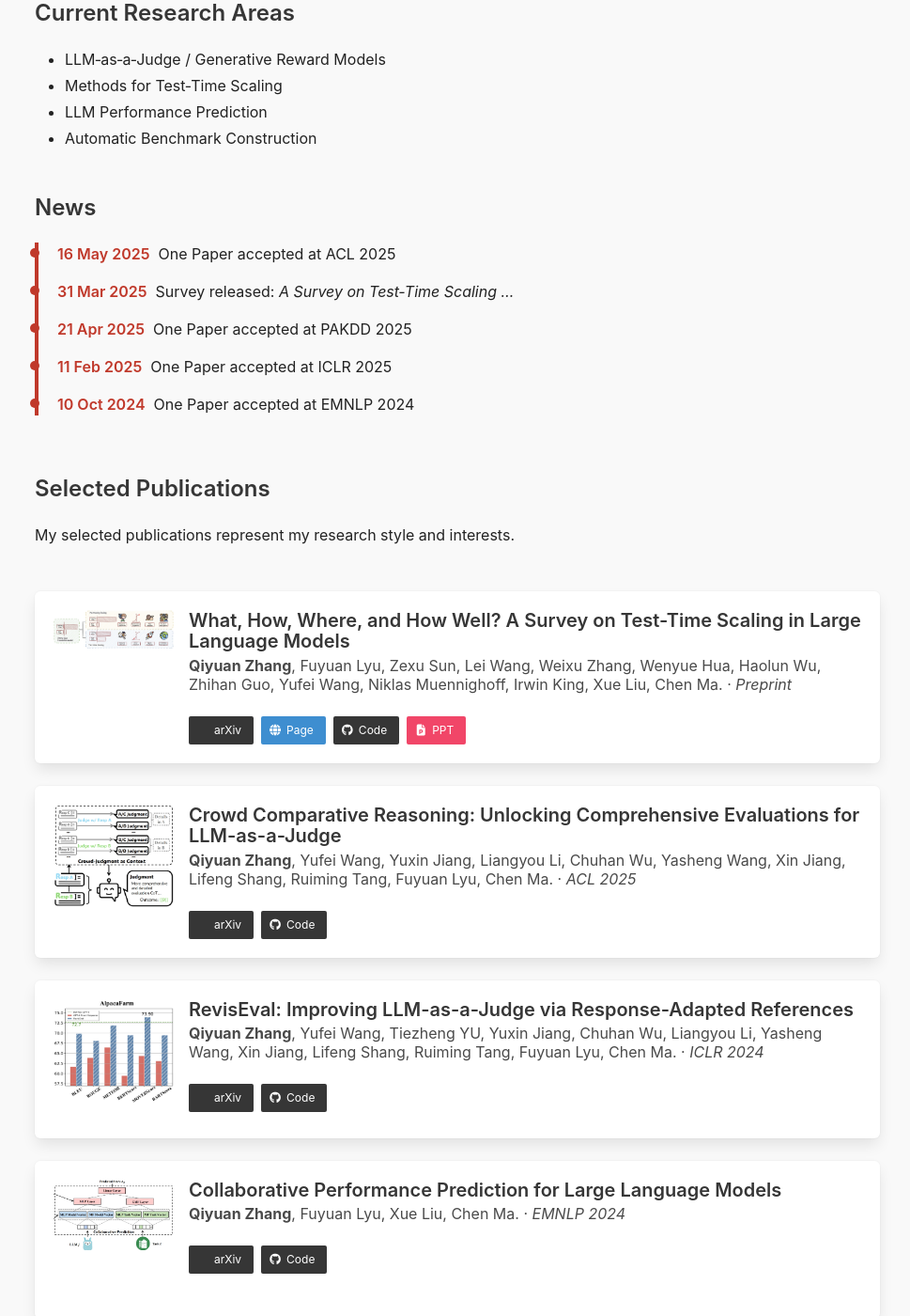
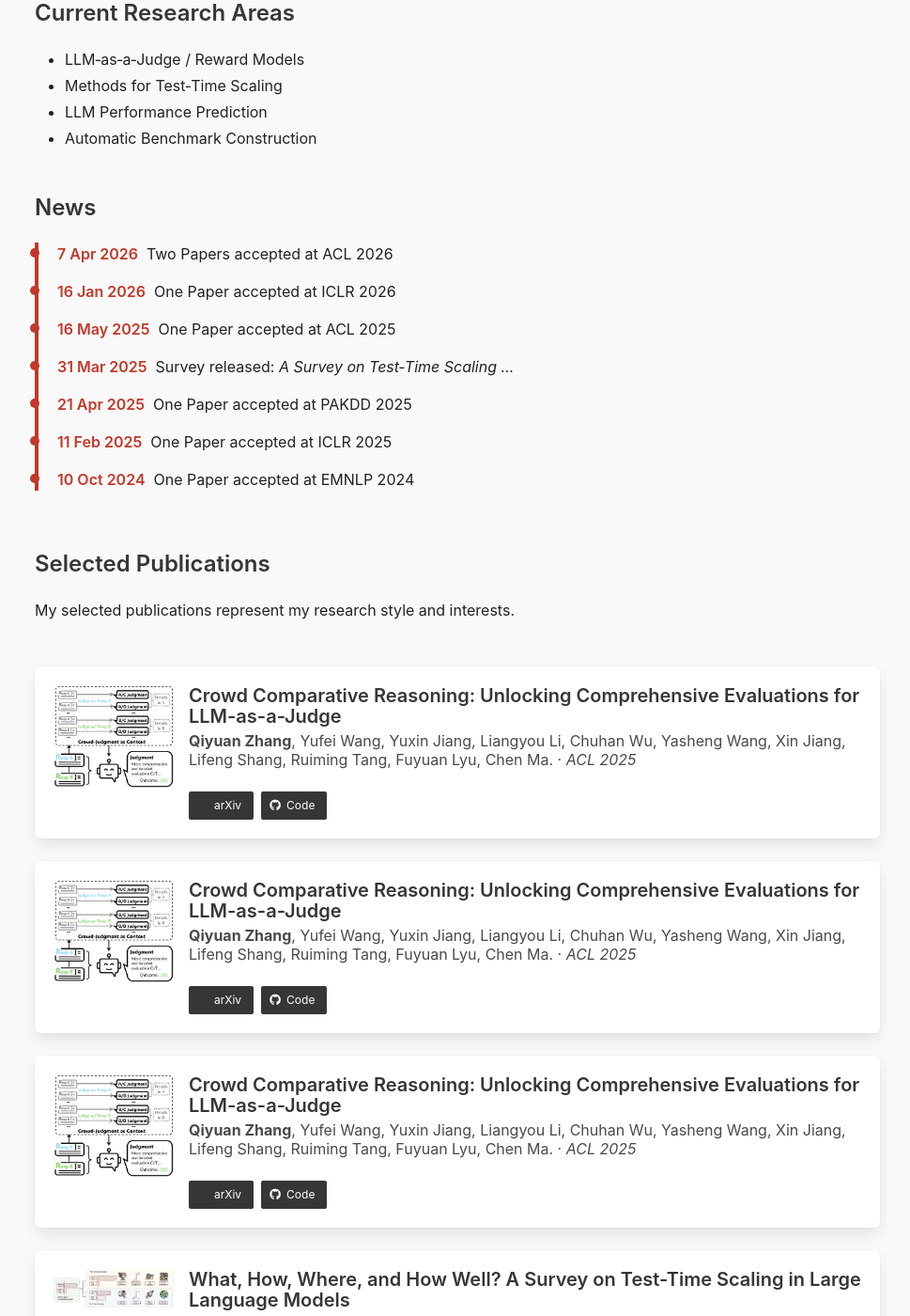
Before and after one commit to zhangqiyuan-rico/zhangqiyuan-rico.github.io, a Jekyll site: the page index.html, which Jekyll copies as it is, in a window 1280 px wide and 1400 px high, scrolled down 749 px. Shown: the whole window at 94% size, without its empty margins (153-1122 px from the left). Built offline with Jekyll 4.4.1, drawn with Linux system fonts in a browser that asks for light colours; a style sheet for code colours, icons or effects is not loaded; some of the changed text lies outside the part shown.

Commit message:
Update index.html

```diff
--- a/index.html
+++ b/index.html
@@ -5,7 +5,7 @@
   <meta http-equiv="X-UA-Compatible" content="IE=edge">
   <meta name="viewport" content="width=device-width, initial-scale=1">
   <title>Qiyuan Zhang – Homepage</title>
-  <meta name="description" content="Qiyuan Zhang – Ph.D. student at City University of Hong Kong. Research on auto‑evaluation, reward modeling, and test‑time scaling."/>
+  <meta name="description" content="Qiyuan Zhang – Candidate Ph.D. student at City University of Hong Kong. Research on auto‑evaluation, reward modeling, and test‑time scaling."/>
 
   <!--  Favicon  -->
   <link rel="icon" type="image/jpeg" href="/images/cityuhk.jpg"/>
@@ -106,14 +106,14 @@
   <!-- ABOUT -->
   <main class="section pt-6">
     <div class="container content">
-      <p>I am currently a third‑year Ph.D. student advised by <a href="https://kedema.org/">Prof.&nbsp;Kede Ma</a> and <a href="https://allenjack.github.io/">Prof.&nbsp;Chen Ma</a>. Previously, I completed my B.Sc. and M.Sc. in Computer Science at the University of Electronic Science and Technology of China and spent time at Singapore Management University working with Jing Jiang. Soon, I will join <a href="https://mbzuai.ac.ae/study/faculty/steve-liu/">Prof.&nbsp;Xue Liu</a>’s group at MBZUAI as a visiting student.</p>
+      <p>I am currently a candidate Ph.D. student advised by <a href="https://allenjack.github.io/">Prof.&nbsp;Chen Ma</a>. Previously, I completed my B.Sc. and M.Sc. in Computer Science at the University of Electronic Science and Technology of China and spent time at Singapore Management University working with Jing Jiang. Soon, I will join <a href="https://mbzuai.ac.ae/study/faculty/steve-liu/">Prof.&nbsp;Xue Liu</a>’s group at MBZUAI as a visiting student.</p>
       <p>My research interests lie in <strong>auto‑evaluation, reward modeling, preference modeling, and improved scaling strategies such as test‑time scaling</strong> for large language models. I am always excited about new collaborations—if you share these interests or see potential synergies, feel free to reach out via email!</p>
-      <p>Now, I am interning with Hunyuan-X team@Tencent, where I am focusing my efforts on advancing generative reward modeling. <strong>I am also seeking visiting or research‑intern opportunities</strong> to further explore frontier research topics.</p>
+      <p>Now, I have interned with Noah Lab@Huawei (Hong Kong) and Hunyuan team@Tencent, where I am focusing my efforts on advancing reward modeling. <strong>I am also seeking visiting or research‑intern opportunities</strong> to further explore frontier research topics.</p>
       <p>In addition, I regularly post self-reflections on <a href="https://qiyuanzh.medium.com/">Medium</a>—feel free to take a look if you’re interested!</p>
 
       <h2 class="title is-4 mt-6">Current Research Areas</h2>
       <ul>
-        <li>LLM‑as‑a‑Judge / Generative Reward Models</li>
+        <li>LLM‑as‑a‑Judge / Reward Models</li>
         <li>Methods for Test‑Time Scaling</li>
         <li>LLM Performance Prediction</li>
         <li>Automatic Benchmark Construction</li>
@@ -126,6 +126,8 @@
     <div class="container">
       <h2 class="title is-4">News</h2>
       <ul class="timeline">
+        <li><span class="timeline-date">7 Apr 2026</span>  Two Papers accepted at ACL 2026</li>
+        <li><span class="timeline-date">16 Jan 2026</span>  One Paper accepted at ICLR 2026</li>
         <li><span class="timeline-date">16 May 2025</span>  One Paper accepted at ACL 2025</li>
         <li><span class="timeline-date">31 Mar 2025</span>  Survey released: <em>A Survey on Test‑Time Scaling …</em></li>
         <li><span class="timeline-date">21 Apr 2025</span>  One Paper accepted at PAKDD 2025</li>
@@ -142,6 +144,61 @@
   <div class="container">
     <h2 class="title is-4">Selected Publications</h2>
     <p>My selected publications represent my research style and interests.</p><br><br>
+
+    <div class="box">
+      <article class="media">
+        <figure class="media-left">
+          <p class="image is-128x128">
+            <img src="images/cce.png" alt="CCE">
+          </p>
+        </figure>
+        <div class="media-content">
+          <p class="title is-5">Crowd Comparative Reasoning: Unlocking Comprehensive Evaluations for LLM-as-a-Judge</p>
+          <p class="subtitle is-6"><B>Qiyuan Zhang</B>, Yufei Wang, Yuxin Jiang, Liangyou Li, Chuhan Wu, Yasheng Wang, Xin Jiang, Lifeng Shang, Ruiming Tang, Fuyuan Lyu, Chen Ma. · <em>ACL 2025</em></p>
+          <div class="buttons">
+            <a class="button is-small is-dark" href="https://arxiv.org/abs/2502.12501"><span class="icon"><i class="ai ai-arxiv"></i></span><span>arXiv</span></a>
+            <a class="button is-small is-dark" href="https://github.com/Don-Joey/CCE"><span class="icon"><i class="fab fa-github"></i></span><span>Code</span></a>
+          </div>
+        </div>
+      </article>
+    </div>
+
+    <div class="box">
+      <article class="media">
+        <figure class="media-left">
+          <p class="image is-128x128">
+            <img src="images/cce.png" alt="CCE">
+          </p>
+        </figure>
+        <div class="media-content">
+          <p class="title is-5">Crowd Comparative Reasoning: Unlocking Comprehensive Evaluations for LLM-as-a-Judge</p>
+          <p class="subtitle is-6"><B>Qiyuan Zhang</B>, Yufei Wang, Yuxin Jiang, Liangyou Li, Chuhan Wu, Yasheng Wang, Xin Jiang, Lifeng Shang, Ruiming Tang, Fuyuan Lyu, Chen Ma. · <em>ACL 2025</em></p>
+          <div class="buttons">
+            <a class="button is-small is-dark" href="https://arxiv.org/abs/2502.12501"><span class="icon"><i class="ai ai-arxiv"></i></span><span>arXiv</span></a>
+            <a class="button is-small is-dark" href="https://github.com/Don-Joey/CCE"><span class="icon"><i class="fab fa-github"></i></span><span>Code</span></a>
+          </div>
+        </div>
+      </article>
+    </div>
+
+    <div class="box">
+      <article class="media">
+        <figure class="media-left">
+          <p class="image is-128x128">
+            <img src="images/cce.png" alt="CCE">
+          </p>
+        </figure>
+        <div class="media-content">
+          <p class="title is-5">Crowd Comparative Reasoning: Unlocking Comprehensive Evaluations for LLM-as-a-Judge</p>
+          <p class="subtitle is-6"><B>Qiyuan Zhang</B>, Yufei Wang, Yuxin Jiang, Liangyou Li, Chuhan Wu, Yasheng Wang, Xin Jiang, Lifeng Shang, Ruiming Tang, Fuyuan Lyu, Chen Ma. · <em>ACL 2025</em></p>
+          <div class="buttons">
+            <a class="button is-small is-dark" href="https://arxiv.org/abs/2502.12501"><span class="icon"><i class="ai ai-arxiv"></i></span><span>arXiv</span></a>
+            <a class="button is-small is-dark" href="https://github.com/Don-Joey/CCE"><span class="icon"><i class="fab fa-github"></i></span><span>Code</span></a>
+          </div>
+        </div>
+      </article>
+    </div>
+
     <div class="box">
       <article class="media">
         <figure class="media-left">
```
